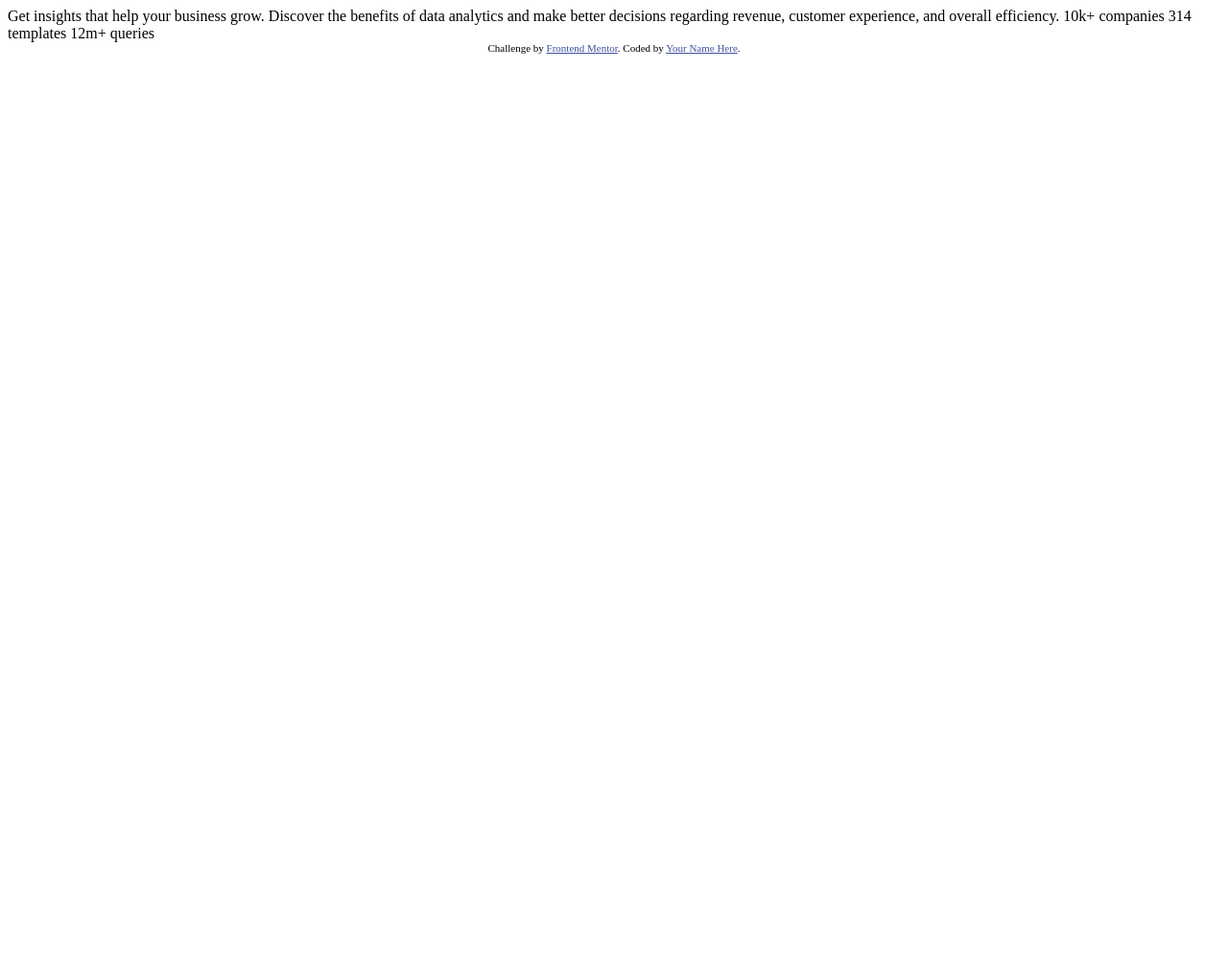
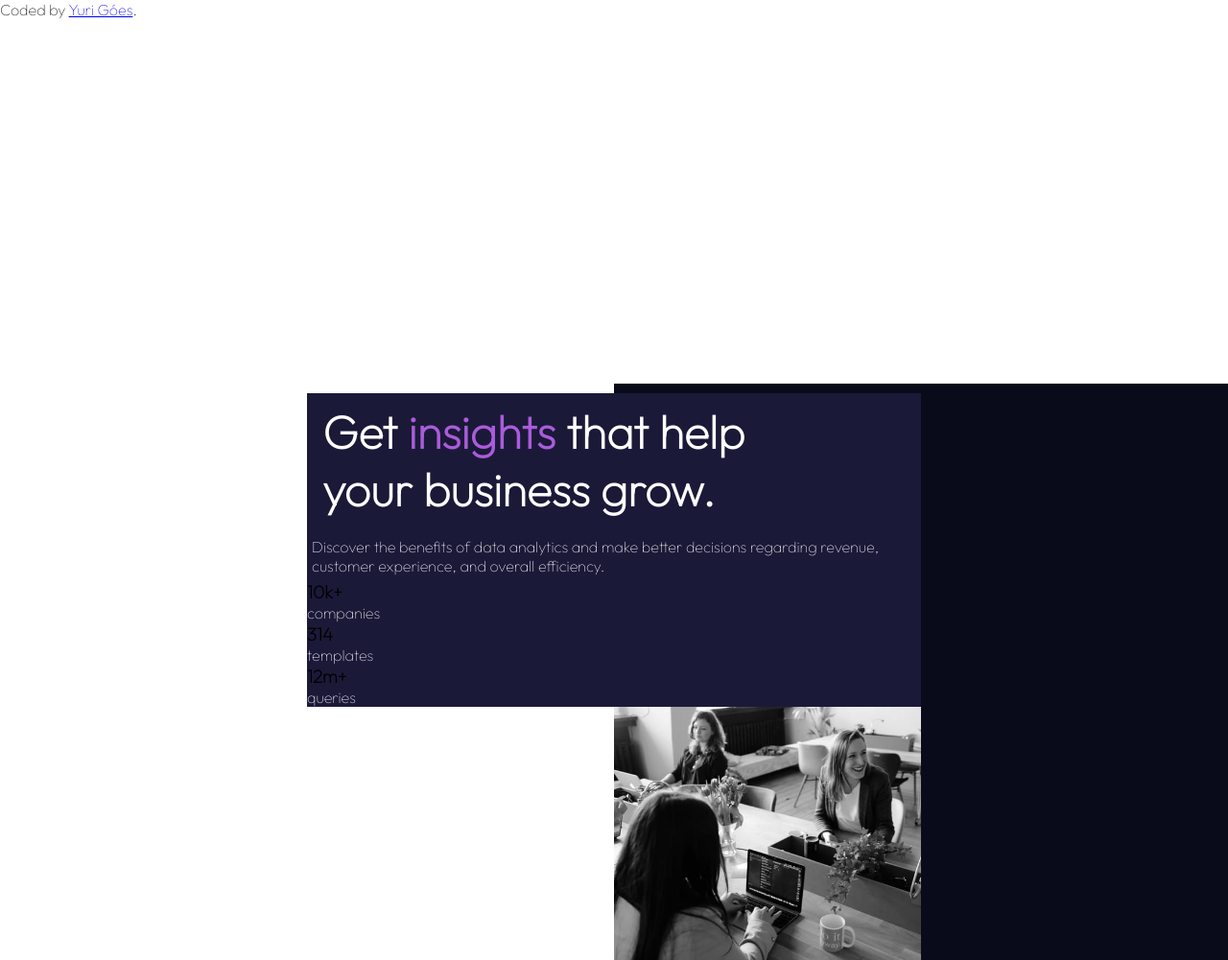
Before and after one commit to Yuri31Goes27/Componente-do-cart-o-de-visualiza--o-de-estat-sticas, a plain HTML site: page index.html in a window 1280 px wide. Shown: the whole page at 96% size. Before the commit the page ends 800 px from the top, so only its background shows below. Drawn offline with Linux system fonts and the light colour scheme.

Commit message:
uapdate 15/06

```diff
--- a/index.html
+++ b/index.html
@@ -2,32 +2,33 @@
 <html lang="en">
 <head>
   <meta charset="UTF-8">
-  <meta name="viewport" content="width=device-width, initial-scale=1.0"> <!-- displays site properly based on user's device -->
-
+  <meta name="viewport" content="width=device-width, initial-scale=1.0">
   <link rel="icon" type="image/png" sizes="32x32" href="./images/favicon-32x32.png">
+  <link rel="stylesheet" href="style.css">
 
   <title>Frontend Mentor | Stats preview card component</title>
 
-  <!-- Feel free to remove these styles or customise in your own stylesheet 👍 -->
-  <style>
-    .attribution { font-size: 11px; text-align: center; }
-    .attribution a { color: hsl(228, 45%, 44%); }
-  </style>
 </head>
 <body>
+  <div class="container">
+    <div class="conteudo">
 
-  Get insights that help your business grow.
+  <h1>Get <a href="#">insights</a> that  help <br> your business grow.</h1>
+  <p class="text-parágrafo">
+    Discover the benefits of data analytics and make better decisions regarding revenue, customer
+    experience, and overall efficiency.
+  </p>
 
-  Discover the benefits of data analytics and make better decisions regarding revenue, customer
-  experience, and overall efficiency.
+  <h3>10k+</h3> <p>companies</p>
+  <h3>314</h3> <p>templates</p>
+  <h3>12m+</h3> <p>queries</p>
 
-  10k+ companies
-  314 templates
-  12m+ queries
+  <img src="images/image-header-desktop.jpg" alt="">
+</div>
+</div>
 
-  <div class="attribution">
-    Challenge by <a href="https://www.frontendmentor.io?ref=challenge" target="_blank">Frontend Mentor</a>.
-    Coded by <a href="#">Your Name Here</a>.
-  </div>
+  <footer>
+    Coded by <a target="_blank" href="https://github.com/Yuri31Goes27">Yuri Góes</a>.
+  </footer>
 </body>
 </html>
--- /dev/null
+++ b/style.css
@@ -0,0 +1,59 @@
+@import url('https://fonts.googleapis.com/css2?family=Outfit:wght@100&display=swap');
+
+
+*{
+
+    margin: 0;
+    padding: 0;
+}
+:root{
+    --cor01:hsl(233, 47%, 7%);
+    --cor02:hsl(244, 38%, 16%);
+    --cor03:hsl(277, 64%, 61%);
+    --cor04:hsl(0, 0%, 100%);
+    --cor05:hsla(0, 0%, 100%, 0.75);
+    --cor06:hsla(0, 0%, 100%, 0.6);
+    --font01:'Outfit', sans-serif;;
+
+}
+
+body{
+
+    font-family: var(--font01);
+}
+div.container{
+    position: absolute;
+    background-color: var(--cor01);
+    left: 50%;
+    top: 50%;
+
+}
+div.conteudo{
+    background-color: var(--cor02);
+    position: relative;
+    top: -50%;
+    left: -50%;
+
+}
+div.conteudo > h1{
+    color: var(--cor04);
+    font-size: 3em;
+    padding: 10px;
+    margin: 10px 7px 5px 6px;
+
+
+}
+div.conteudo > h1 > a {
+    color: var(--cor03);
+    text-decoration: none;
+}
+div.conteudo > p {
+    color: var(--cor04);
+}
+div.conteudo > p.text-parágrafo {
+  padding: 5px;
+}
+div.conteudo > img {
+    float: right;
+    width: 50%;
+}
```
